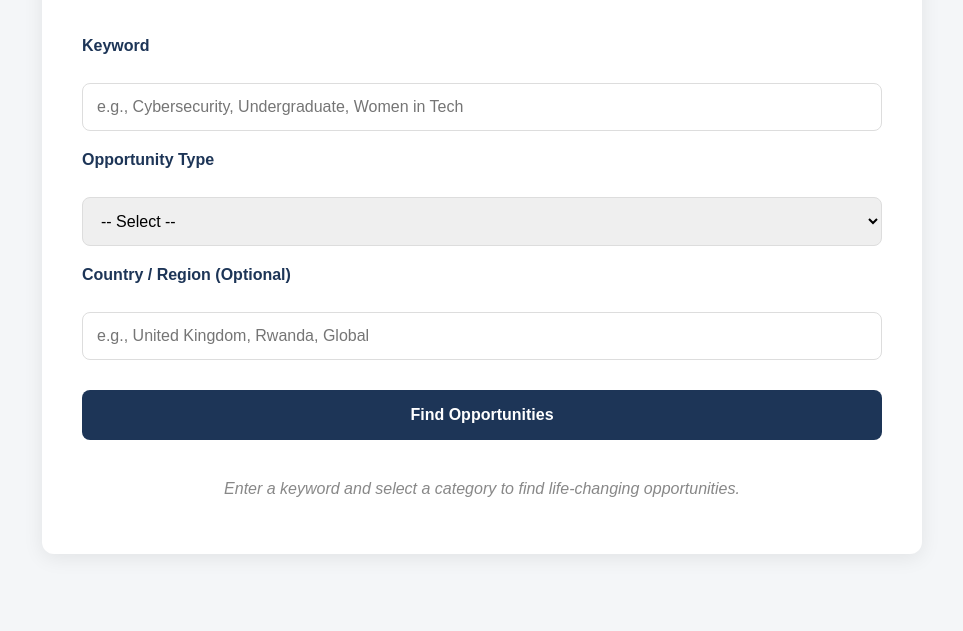
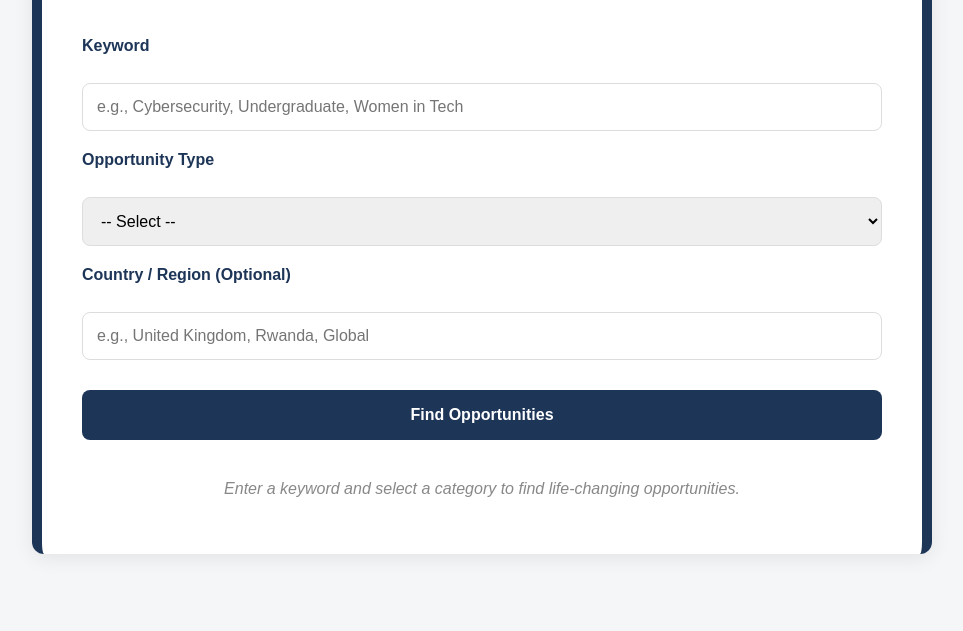
Before and after one commit to nakuwa23/educational_opportunities_finder, a plain HTML site: page index.html in a window 1280 px wide. Shown: the part 169-800 px from the top of the page, without its empty margins (158-1121 px from the left). Drawn offline with Linux system fonts and the light colour scheme; a script that the page names is missing.

Commit message:
Update file

```diff
--- a/styles/style.css
+++ b/styles/style.css
@@ -13,6 +13,8 @@ body {
     padding: 40px;
     border-radius: 12px;
     box-shadow: 0 4px 20px rgba(0, 0, 0, 0.08);
+    border-left: solid 10px #1d3557;
+    border-right: solid 10px #1d3557;
 }
 
 h1 {
```
